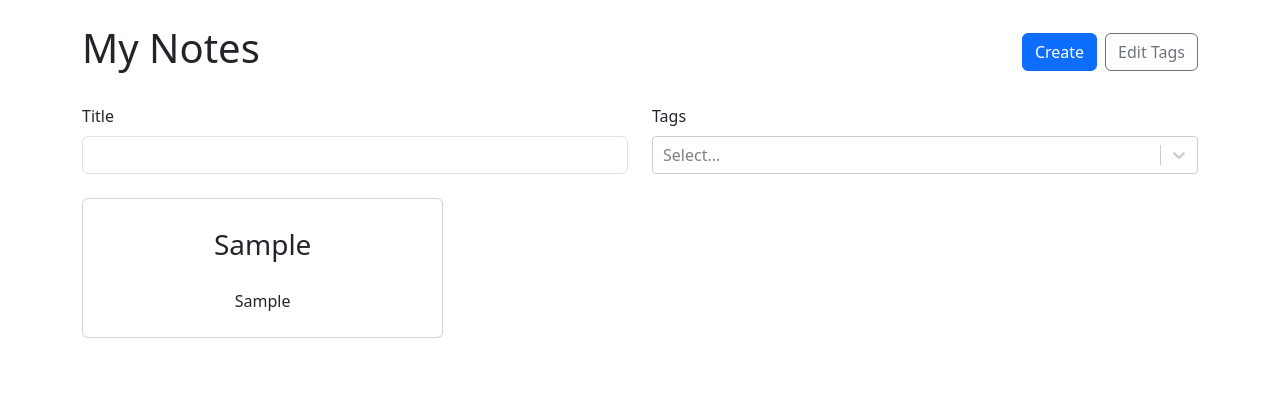
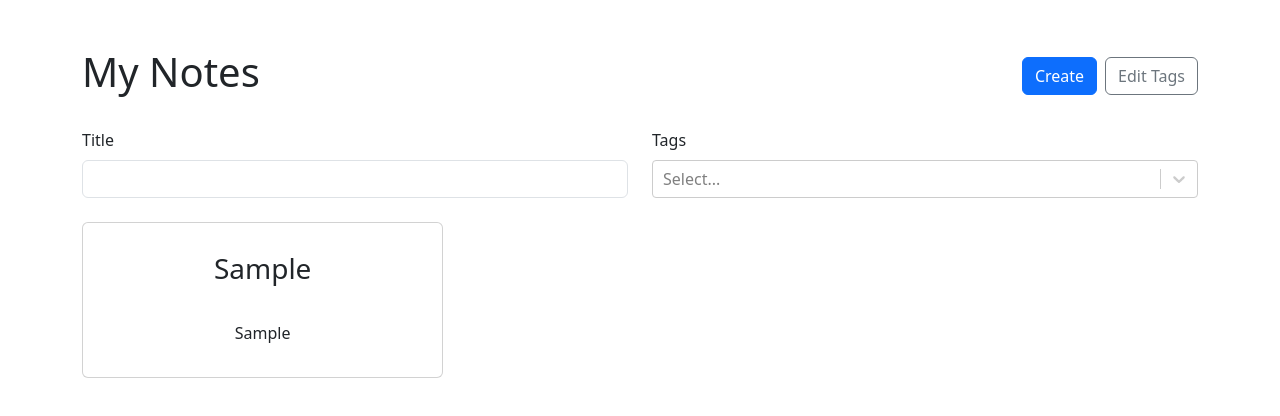
Before and after one commit to ShayneMn/react-notes-app, a React (Vite) app: page /new in a window 1280 px wide. Both pictures are taken after typing "Sample", "Sample", "Sample" into the empty fields and a click on the button "Save". Shown: the top 416 px of the page. Built offline with nearby package versions, Linux system fonts and the light colour scheme.

Commit message:
Update Note Card Layout

```diff
--- a/src/App.tsx
+++ b/src/App.tsx
@@ -99,7 +99,7 @@ function App() {
 
   return (
     <>
-      <Container className="my-4">
+      <Container className="my-5">
         <Routes>
           <Route
             path="/"
--- a/src/components/NoteCard/NoteCard.tsx
+++ b/src/components/NoteCard/NoteCard.tsx
@@ -23,9 +23,11 @@ export function NoteCard({ id, title, markdown, tags }: SimplifiedNote) {
             gap={2}
             className="align-items-center justify-content-center h-100"
           >
-            <span className="mt-2 fs-3">{title}</span>
+            <span className="w-75 mt-2 fs-3 text-truncate text-center">
+              {title}
+            </span>
             <Stack
-              gap={1}
+              gap={2}
               direction="horizontal"
               className="justify-content-center flex-wrap"
             >
@@ -37,7 +39,7 @@ export function NoteCard({ id, title, markdown, tags }: SimplifiedNote) {
                 );
               })}
             </Stack>
-            <span className="w-75 my-2 text-center text-truncate">
+            <span className="w-75 my-3 text-center text-truncate">
               {markdown}
             </span>
           </Stack>
```
